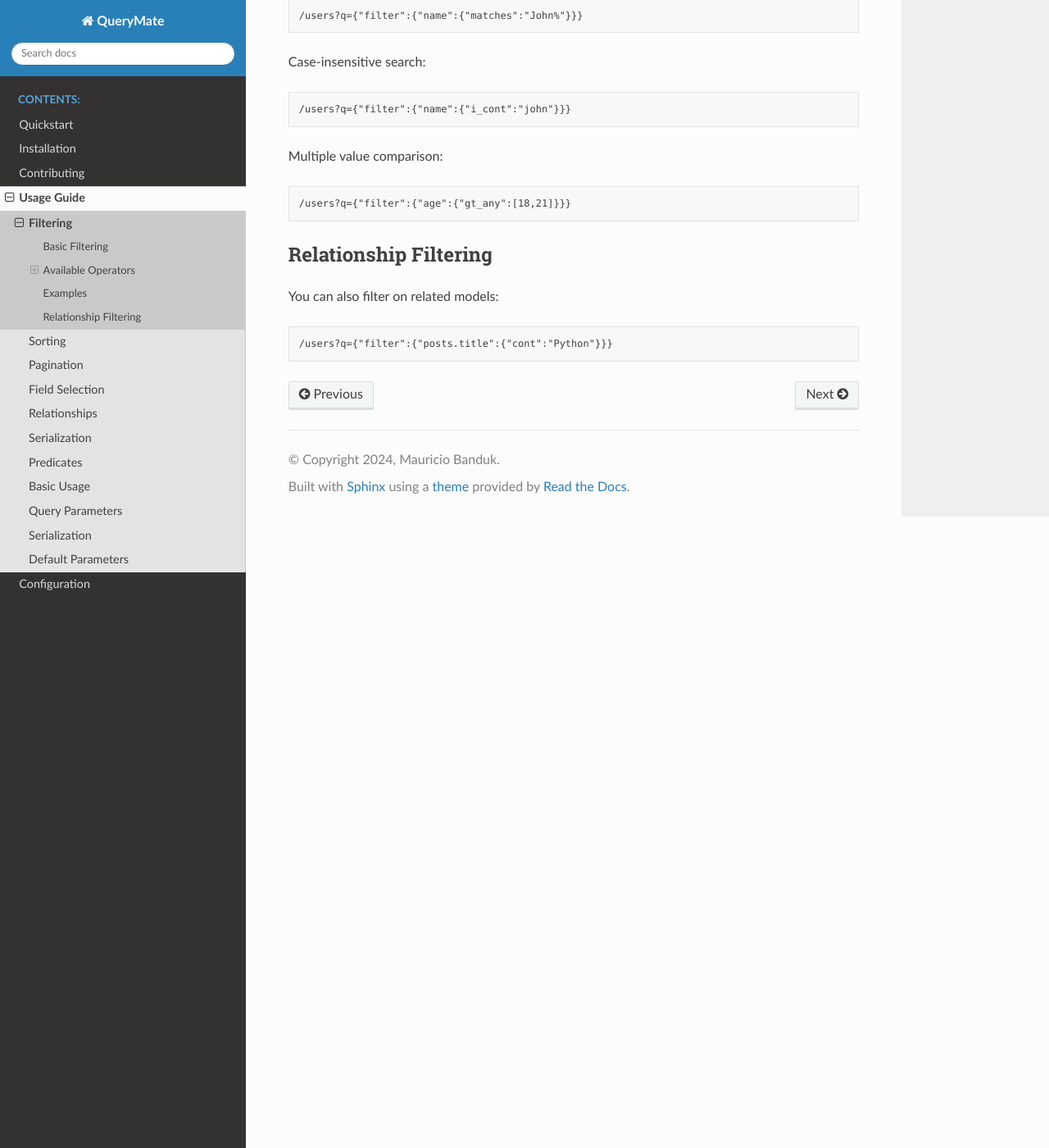
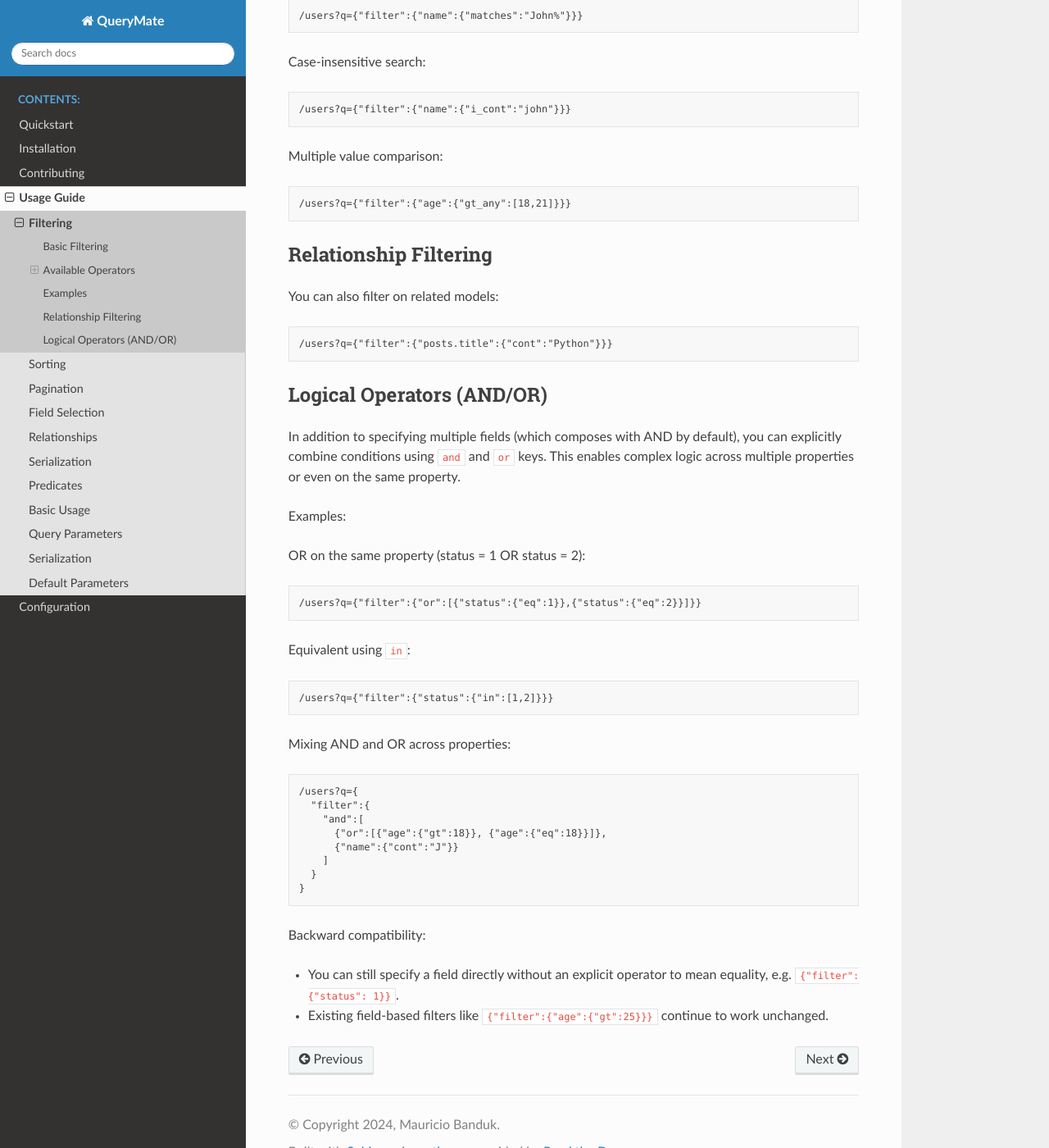
Before and after one commit to talismanai/querymate, a Sphinx documentation site: the page built from docs/source/usage/filtering.rst, in a window 1280 px wide and 1400 px high, scrolled down 3138 px. Shown: the whole window at 82% size. Built offline with Sphinx 7.4.7 and the Read the Docs theme 3.1.0, drawn with Linux system fonts in a browser that asks for light colours; pages that are not in the unit, such as notebooks, are missing from menus.

Commit message:
Document and test or/and usage (#72)

```diff
--- a/docs/source/examples/index.rst
+++ b/docs/source/examples/index.rst
@@ -80,6 +80,12 @@ Example with multiple filters and relationships:
         # }
         return query.run(db, Post)
 
+OR on the same property (e.g., status = 1 or status = 2):
+
+.. code-block:: text
+
+    /users?q={"filter":{"or":[{"status":{"eq":1}},{"status":{"eq":2}}]}}
+
 Nested Relationships
 -----------------
 
--- a/docs/source/usage/filtering.rst
+++ b/docs/source/usage/filtering.rst
@@ -164,3 +164,40 @@ You can also filter on related models:
 .. code-block:: text
 
     /users?q={"filter":{"posts.title":{"cont":"Python"}}}
+
+Logical Operators (AND/OR)
+--------------------------
+
+In addition to specifying multiple fields (which composes with AND by default), you can explicitly combine conditions using ``and`` and ``or`` keys. This enables complex logic across multiple properties or even on the same property.
+
+Examples:
+
+OR on the same property (status = 1 OR status = 2):
+
+.. code-block:: text
+
+    /users?q={"filter":{"or":[{"status":{"eq":1}},{"status":{"eq":2}}]}}
+
+Equivalent using ``in``:
+
+.. code-block:: text
+
+    /users?q={"filter":{"status":{"in":[1,2]}}}
+
+Mixing AND and OR across properties:
+
+.. code-block:: text
+
+    /users?q={
+      "filter":{
+        "and":[
+          {"or":[{"age":{"gt":18}}, {"age":{"eq":18}}]},
+          {"name":{"cont":"J"}}
+        ]
+      }
+    }
+
+Backward compatibility:
+
+- You can still specify a field directly without an explicit operator to mean equality, e.g. ``{"filter":{"status": 1}}``.
+- Existing field-based filters like ``{"filter":{"age":{"gt":25}}}`` continue to work unchanged.
```
Also changed, not shown: README.md (+31 -0 lines), docs/predicates.rst (+25 -0 lines), docs/source/usage/predicates.rst (+16 -0 lines), 2 other files.
